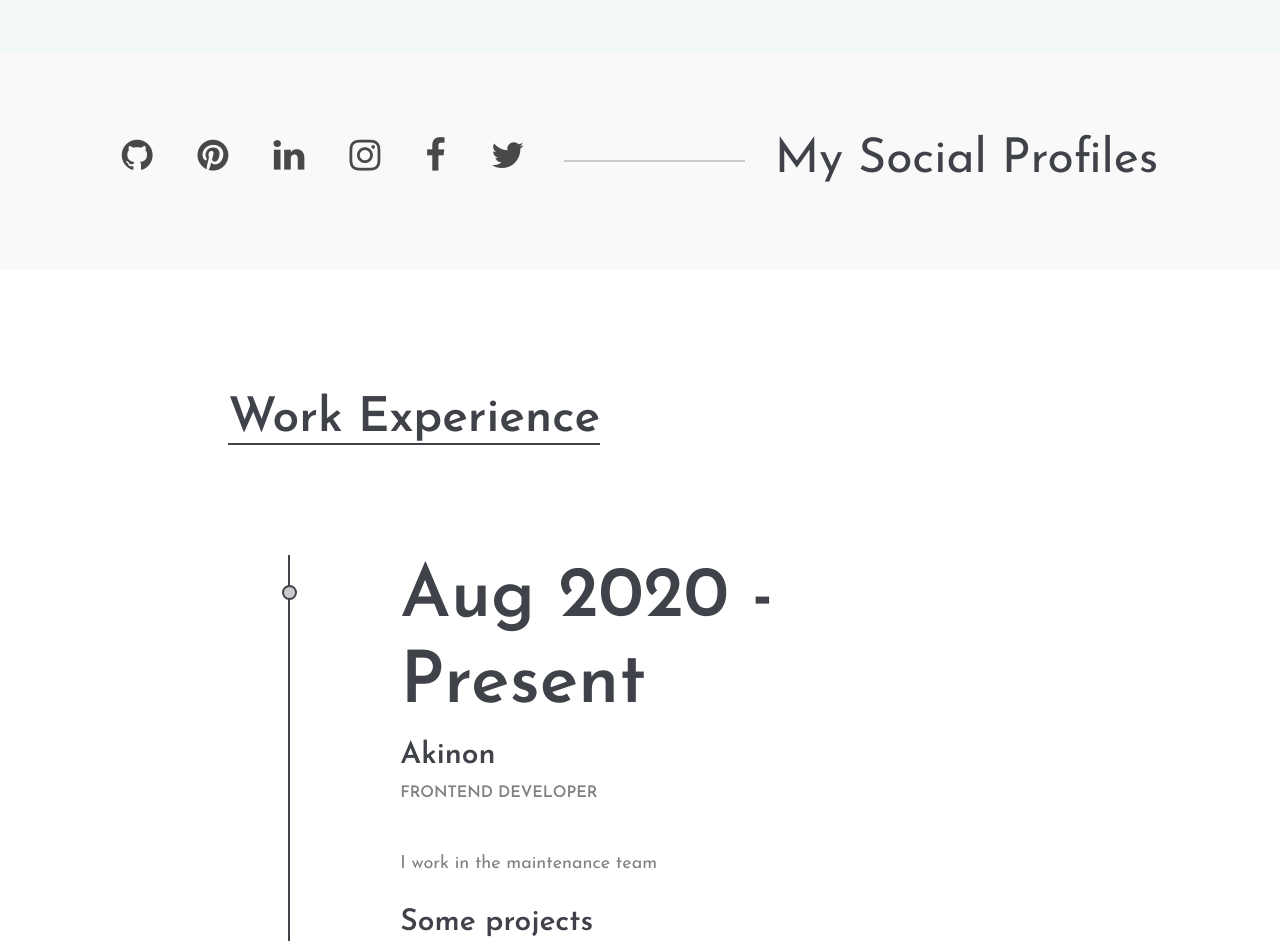
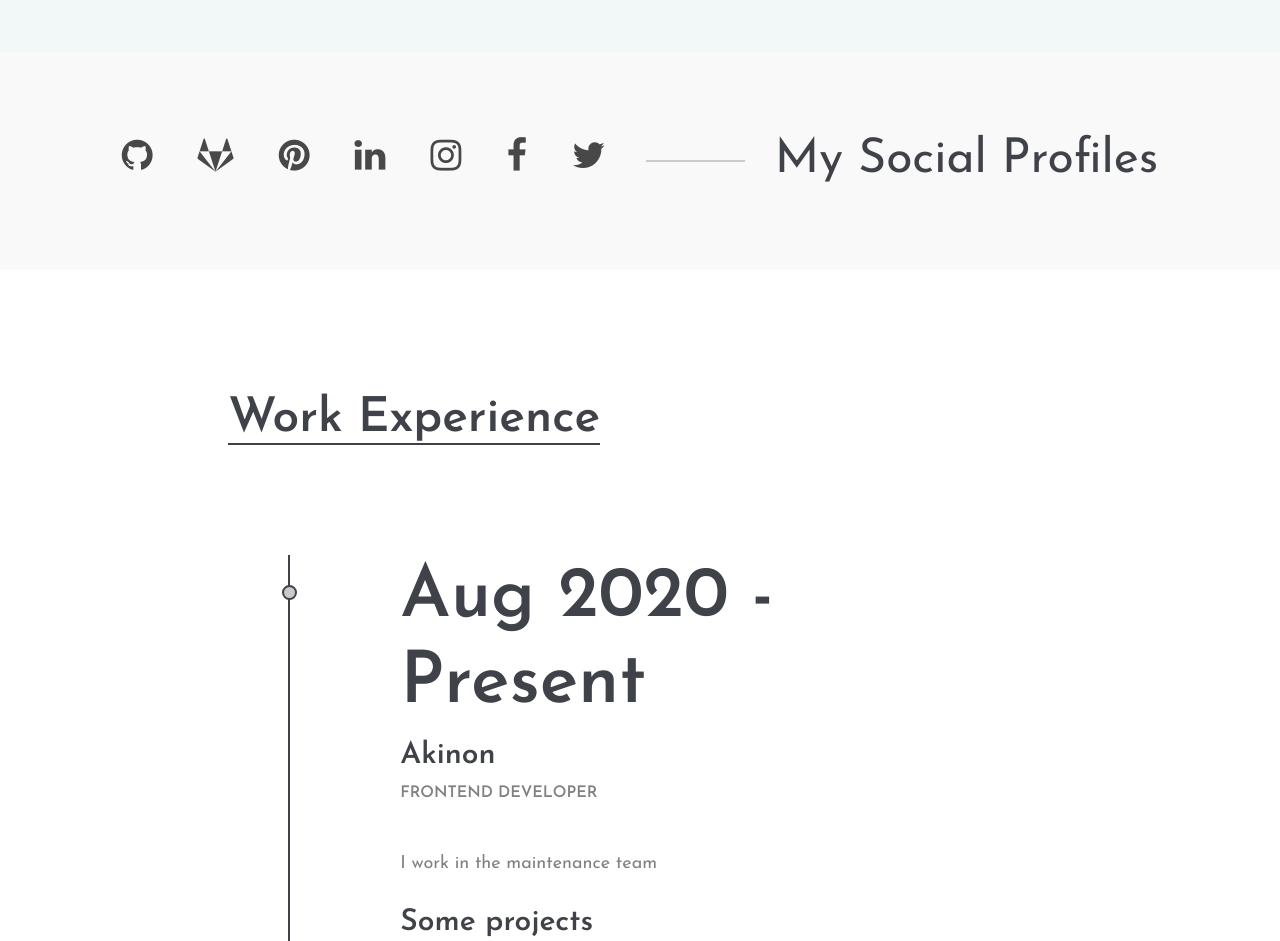
Before and after one commit to berkbaski/berkbaski.github.io, a plain HTML site: page index.html in a window 1280 px wide. Shown: the part 920-1861 px from the top of the page. Drawn offline with Linux system fonts and the light colour scheme.

Commit message:
gitlabs added

```diff
--- a/index.html
+++ b/index.html
@@ -64,6 +64,7 @@
 					<div class="social-link-warp">
 						<div class="social-links">
 							<a href="https://github.com/berkbaski"><i class="fa fa-github"></i></a>
+							<a href="https://gitlab.com/berkbaski"><i class="fa fa-gitlab"></i></a>
 							<a href="https://pinterest.com/berkbaski/"><i class="fa fa-pinterest"></i></a>
 							<a href="https://www.linkedin.com/in/berkbaski/"><i class="fa fa-linkedin"></i></a>
 							<a href="http://instagram.com/berkbaski"><i class="fa fa-instagram"></i></a>
```
